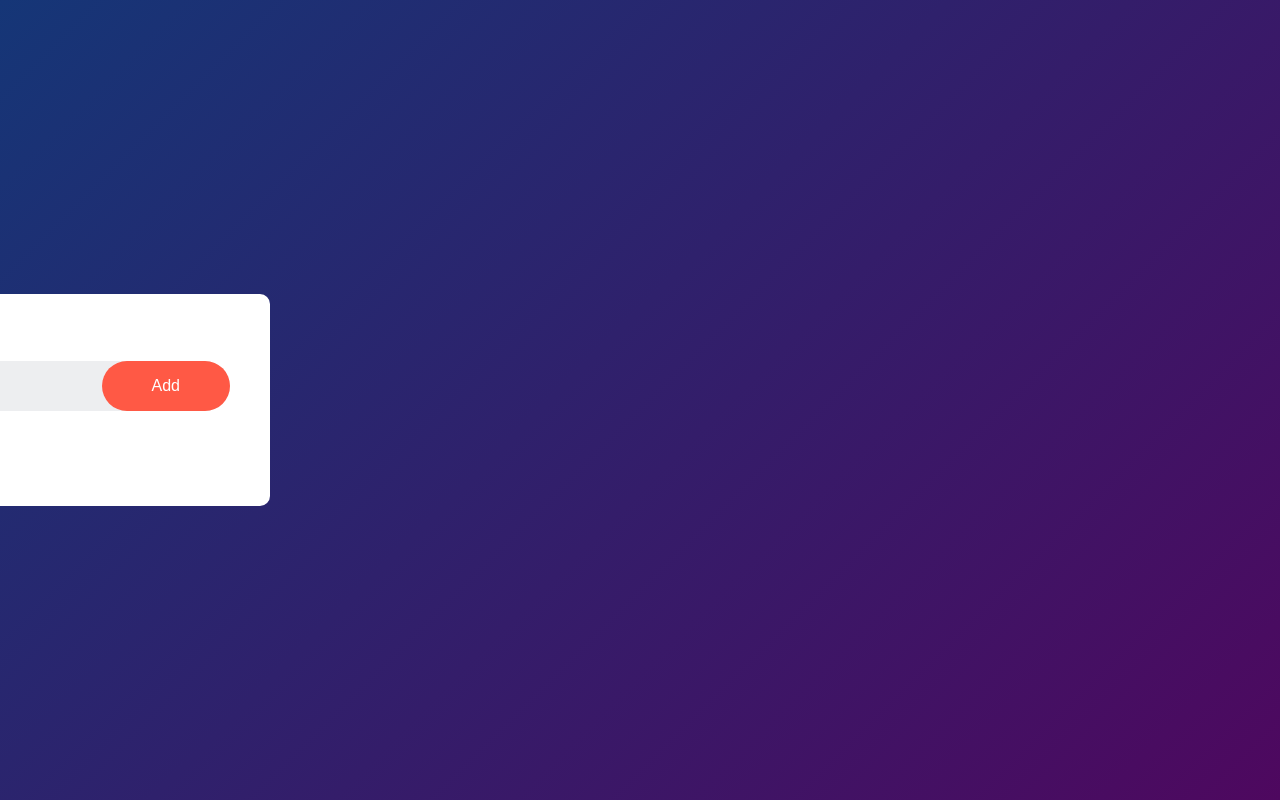
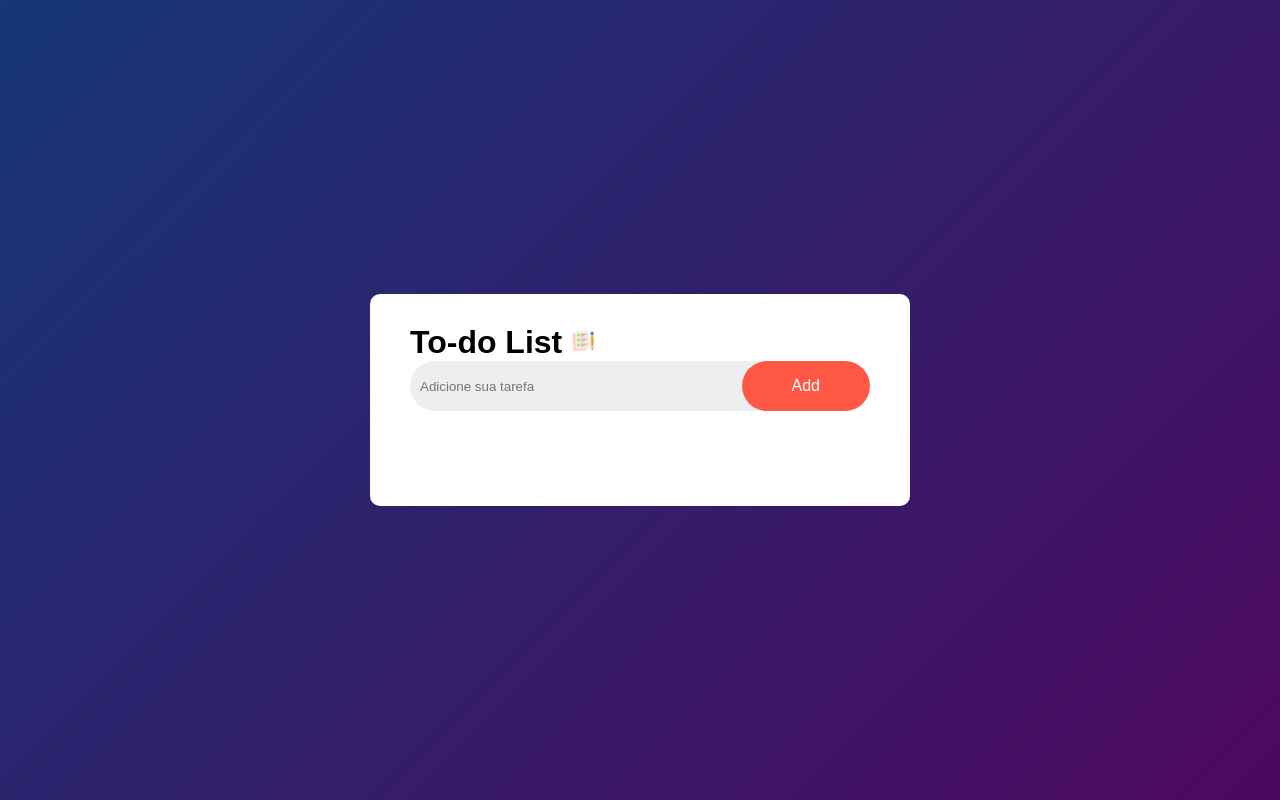
Before and after one commit to RichardJanebo/to-dolist, a plain HTML site: page index.html in a window 1280 px wide. Drawn offline with Linux system fonts and the light colour scheme.

Commit message:
tirando comentario do html

```diff
--- a/style.css
+++ b/style.css
@@ -13,7 +13,7 @@ body{
 main{
     position: absolute;
     top: 50%;
-    /* left :50%; */
+    left :50%;
     transform: translate(-50% , -50%);
     background-color: #fff;
     width: 100%;
```
